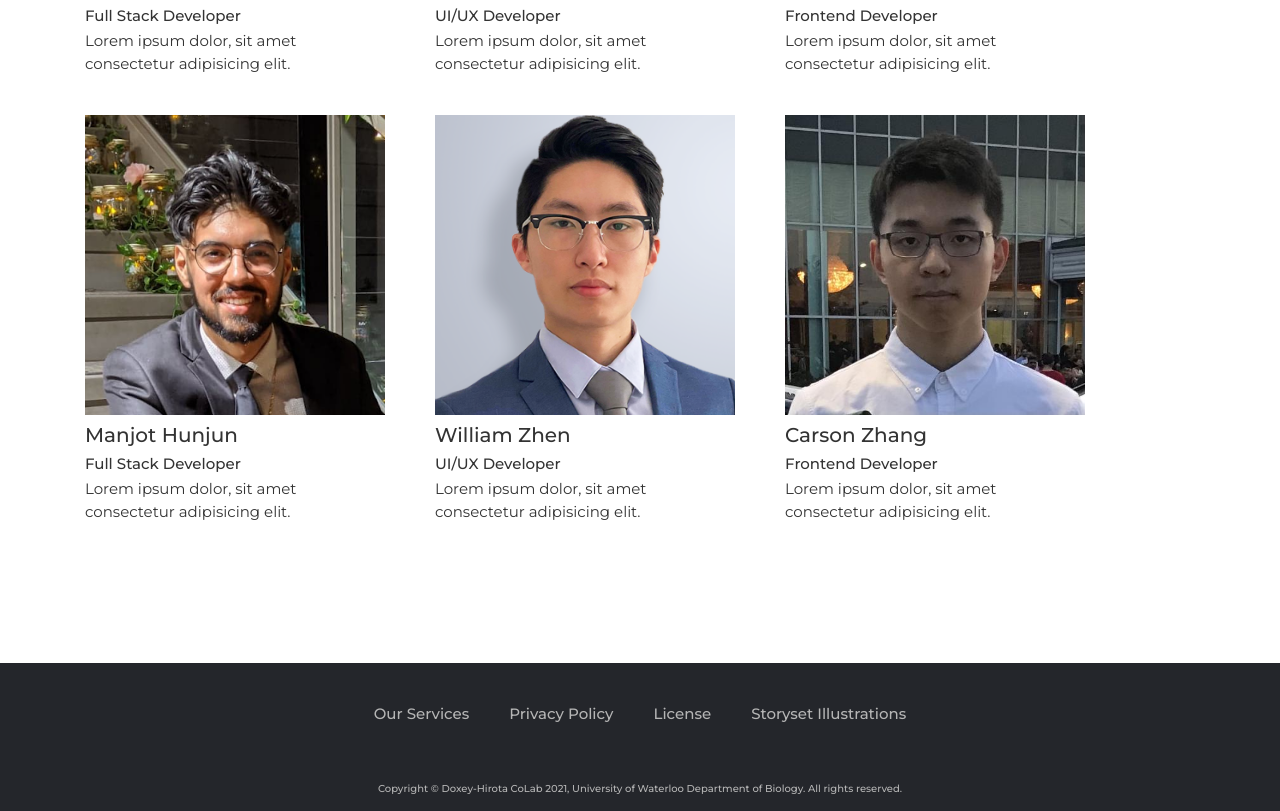
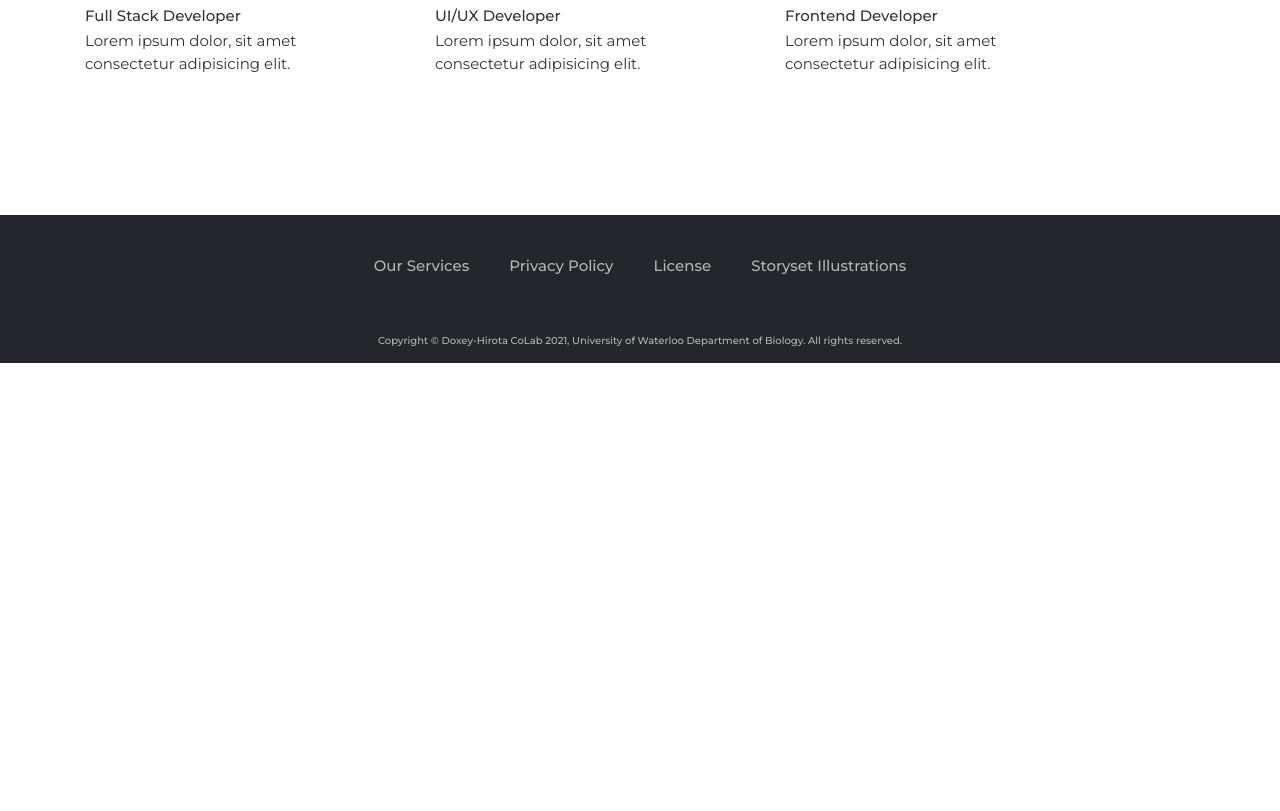
Before and after one commit to doxeylab/aligndx, a React (Create React App) app in the folder pocd-seq-app/: page /team in a window 1280 px wide. Shown: the part 1329-2140 px from the top of the page. After the commit the page ends 1692 px from the top, so only its background shows below. Built offline with nearby package versions, Linux system fonts and the light colour scheme.

Commit message:
added mediaqueries for phones

```diff
--- a/pocd-seq-app/src/pages/Team.js
+++ b/pocd-seq-app/src/pages/Team.js
@@ -28,7 +28,7 @@ export default function Team() {
                     <h4>University of Waterloo</h4>
                     <p>
                       Lorem ipsum dolor, sit amet consectetur adipisicing elit.
-                              </p>
+                    </p>
                   </div>
                 </div>
                 <div className="teamProfileCol">
@@ -40,7 +40,7 @@ export default function Team() {
                     <h4>McMaster University</h4>
                     <p>
                       Lorem ipsum dolor, sit amet consectetur adipisicing elit.
-                              </p>
+                    </p>
                   </div>
                 </div>
               </Row>
@@ -58,7 +58,7 @@ export default function Team() {
                     <h4>Full Stack Developer</h4>
                     <p>
                       Lorem ipsum dolor, sit amet consectetur adipisicing elit.
-                              </p>
+                    </p>
                   </div>
                 </div>
                 <div className="teamProfileCol">
@@ -70,7 +70,7 @@ export default function Team() {
                     <h4>UI/UX Developer</h4>
                     <p>
                       Lorem ipsum dolor, sit amet consectetur adipisicing elit.
-                              </p>
+                    </p>
                   </div>
                 </div>
                 <div className="teamProfileCol">
@@ -82,44 +82,7 @@ export default function Team() {
                     <h4>Frontend Developer</h4>
                     <p>
                       Lorem ipsum dolor, sit amet consectetur adipisicing elit.
-                              </p>
-                  </div>
-                </div>
-                {/* Filler*/}
-                <div className="teamProfileCol">
-                  <a href="https://www.linkedin.com/in/manjotsinghhunjan/">
-                    <div className="teamProfilePictures"><img src={Manjot} alt='Manjot' /></div>
-                  </a>
-                  <div className="teamProfileText">
-                    <h2>Manjot Hunjun</h2>
-                    <h4>Full Stack Developer</h4>
-                    <p>
-                      Lorem ipsum dolor, sit amet consectetur adipisicing elit.
-                              </p>
-                  </div>
-                </div>
-                <div className="teamProfileCol">
-                  <a href="https://www.linkedin.com/in/william-zhen/">
-                    <div className="teamProfilePictures"><img src={William} alt='William' /></div>
-                  </a>
-                  <div className="teamProfileText">
-                    <h2>William Zhen</h2>
-                    <h4>UI/UX Developer</h4>
-                    <p>
-                      Lorem ipsum dolor, sit amet consectetur adipisicing elit.
-                              </p>
-                  </div>
-                </div>
-                <div className="teamProfileCol">
-                  <a href="https://www.linkedin.com/in/carson-zhang-71a59219b/">
-                    <div className="teamProfilePictures"><img src={Carson} alt='Carson' /></div>
-                  </a>
-                  <div className="teamProfileText">
-                    <h2>Carson Zhang</h2>
-                    <h4>Frontend Developer</h4>
-                    <p>
-                      Lorem ipsum dolor, sit amet consectetur adipisicing elit.
-                              </p>
+                    </p>
                   </div>
                 </div>
               </Row>
--- a/pocd-seq-app/src/styles/baseStyles/Base.scss
+++ b/pocd-seq-app/src/styles/baseStyles/Base.scss
@@ -1,5 +1,9 @@
-html {
+html,body {
   font-size: 62.5%;
+  width: 100%;
+  margin: 0px;
+  padding: 0px;
+  overflow-x: hidden;
 }
 
 * {
--- a/pocd-seq-app/src/styles/componentStyles/Background.scss
+++ b/pocd-seq-app/src/styles/componentStyles/Background.scss
@@ -14,3 +14,9 @@
   right: 0;
   top: 0;
 }
+
+@media screen and (max-width: 600px) {
+  .topLeftBackground {
+    display: none;
+  }
+}
--- a/pocd-seq-app/src/styles/pageStyles/About.css
+++ b/pocd-seq-app/src/styles/pageStyles/About.css
@@ -136,6 +136,10 @@
         align-items: center;
     }
 
+    .aboutUsBody p {
+        width: 500px;
+    }
+
     .aboutUsBody {
         display: flex;
         flex-direction: column;
@@ -148,3 +152,25 @@
         align-items: center;
     }
 }
+
+@media screen and (max-width: 600px) {
+
+    .aboutUsBody p {
+        width: 400px;
+    }
+
+    .aboutUsImage {
+        width: 600px;
+    }
+
+    .ourGoalsImageWrap {
+        width: 350px;
+        margin-right: 0;
+    }
+
+    .ourGoalsText {
+        width: 300px;
+        margin-left: 0;
+    }
+
+}
--- a/pocd-seq-app/src/styles/pageStyles/Contact.css
+++ b/pocd-seq-app/src/styles/pageStyles/Contact.css
@@ -60,3 +60,10 @@
     margin-bottom: 2rem;
   }
 }
+
+@media screen and (max-width: 800px) {
+
+  .contactBox {
+    height: 100px;
+  }
+}
--- a/pocd-seq-app/src/styles/pageStyles/Team.css
+++ b/pocd-seq-app/src/styles/pageStyles/Team.css
@@ -73,6 +73,7 @@
 }
 
 @media screen and (max-width: 991px) {
+
     .teamProfileCol {
         width: 400px;
         margin-bottom: 3rem;
@@ -83,3 +84,16 @@
         height: 400px;
     }
 }
+
+@media screen and (max-width: 600px) {
+
+    .teamProfileCol {
+        margin-right: 0;
+    }
+
+    .teamProfileText {
+        text-align: center;
+        padding-left: 10px;
+        padding-right: 10px;
+    }
+}
```
Also changed, not shown: pocd-seq-app/src/assets/oldHomePageArt.png (renamed from pocd-seq-app/src/assets/Art.png).
